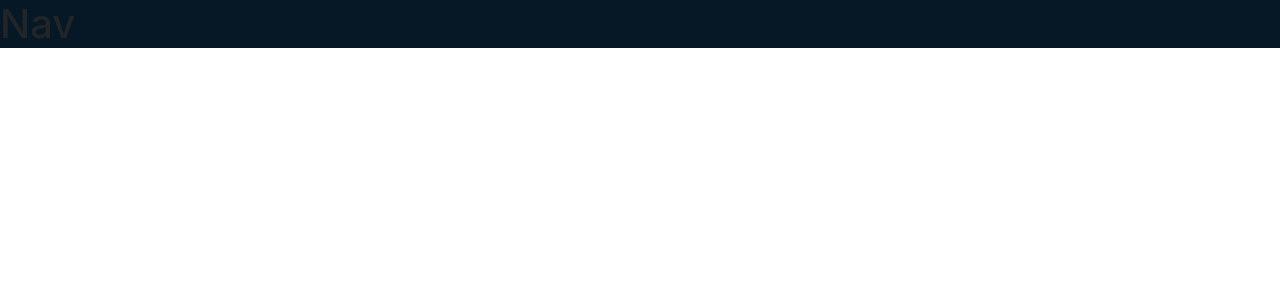
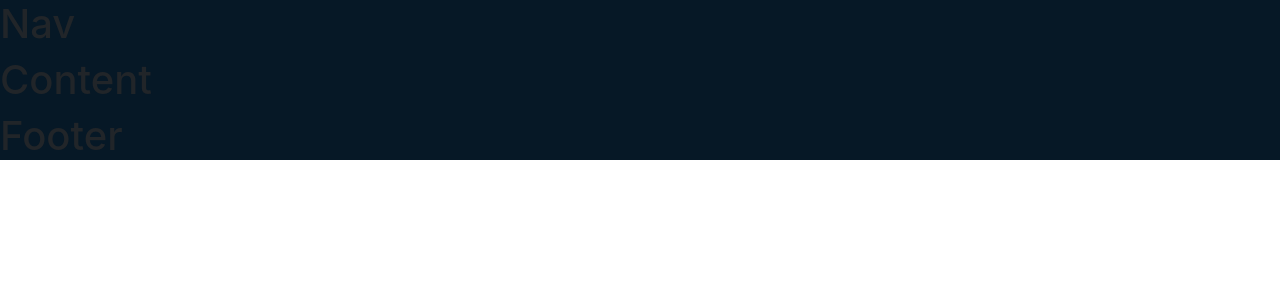
Before and after one commit to jeanfern5/Crop, a React (Create React App) app in the folder client/: page / in a window 1280 px wide. Shown: the top 300 px of the page. Built offline with nearby package versions, Linux system fonts and the light colour scheme.

Commit message:
Skeleton for one page web app.

```diff
--- a/client/src/App.js
+++ b/client/src/App.js
@@ -3,16 +3,16 @@ import styled from 'styled-components';
 
 import './App.css';
 import Nav from './components/Nav.js'
-// import Content from './components/Content.js'
-// import Footer from './components/Footer.js'
+import Content from './components/Content.js'
+import Footer from './components/Footer.js'
 
 class App extends Component {
   render() {
     return (
       <AppContainer>
         <Nav />
-        {/* <Content /> */}
-        {/* <Footer /> */}
+        <Content />
+        <Footer />
       </AppContainer>
     );
   }
--- a/client/src/components/Content.js
+++ b/client/src/components/Content.js
@@ -0,0 +1,15 @@
+import React, { Component } from 'react';
+import styled from 'styled-components';
+
+class Content extends Component {
+    render() {
+        return(
+            <h1>Content</h1>
+            // <ContentContainer>
+
+            // </ContentContainer>
+        )
+    };
+};
+
+export default Content;
--- a/client/src/components/Footer.js
+++ b/client/src/components/Footer.js
@@ -0,0 +1,15 @@
+import React, { Component } from 'react';
+import styled from 'styled-components';
+
+class Footer extends Component {
+    render() {
+        return(
+            <h1>Footer</h1>
+            // <FooterContainer>
+
+            // </FooterContainer>
+        )
+    };
+};
+
+export default Footer;
```
